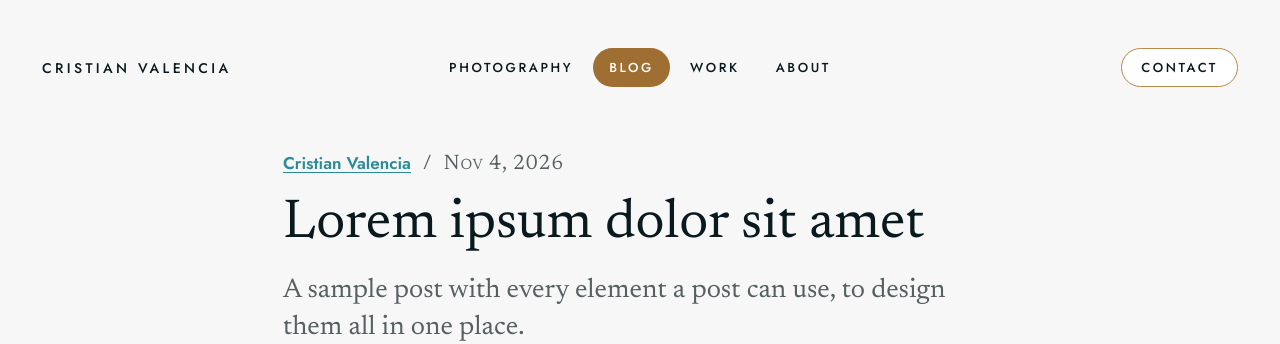
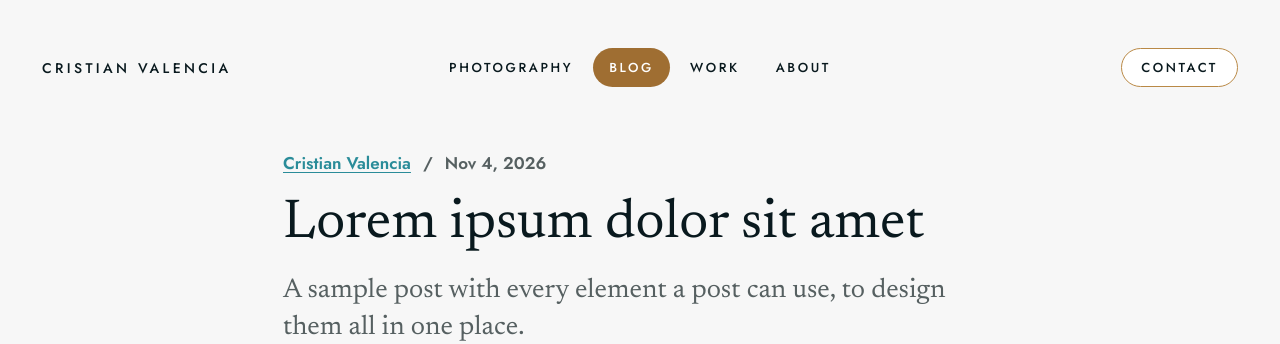
Before and after one commit to CristianValencia/CristianValencia.github.io, a Jekyll site: the page built from _posts/2026-11-04-lorem-ipsum.md, in a window 1280 px wide. Shown: the top 344 px of the page. Built offline with Jekyll 4.4.1, drawn with Linux system fonts in a browser that asks for light colours; our own code applies the rules of GitHub Pages for plain Markdown files.

Commit message:
Set the byline date in the same font as the name

```diff
--- a/assets/css/main.css
+++ b/assets/css/main.css
@@ -1160,15 +1160,13 @@ a.card:hover {
   align-items: baseline;
   gap: 4px 12px;
   margin: 0 0 20px;
-  font-family: var(--font-serif);
-  font-size: 21px;
-  color: var(--color-muted);
-}
-
-.post__byline a {
   font-family: var(--font-sans);
   font-size: 17px;
   font-weight: 600;
+  color: var(--color-muted);
+}
+
+.post__byline a {
   color: var(--color-link);
   text-decoration-thickness: 1px;
   text-underline-offset: 0.18em;
@@ -1176,11 +1174,6 @@ a.card:hover {
 
 .post__byline a:hover {
   color: var(--color-gold-deep);
-}
-
-.post__byline time {
-  font-variant: small-caps;
-  letter-spacing: 0.04em;
 }
 
 .post__title {
```
